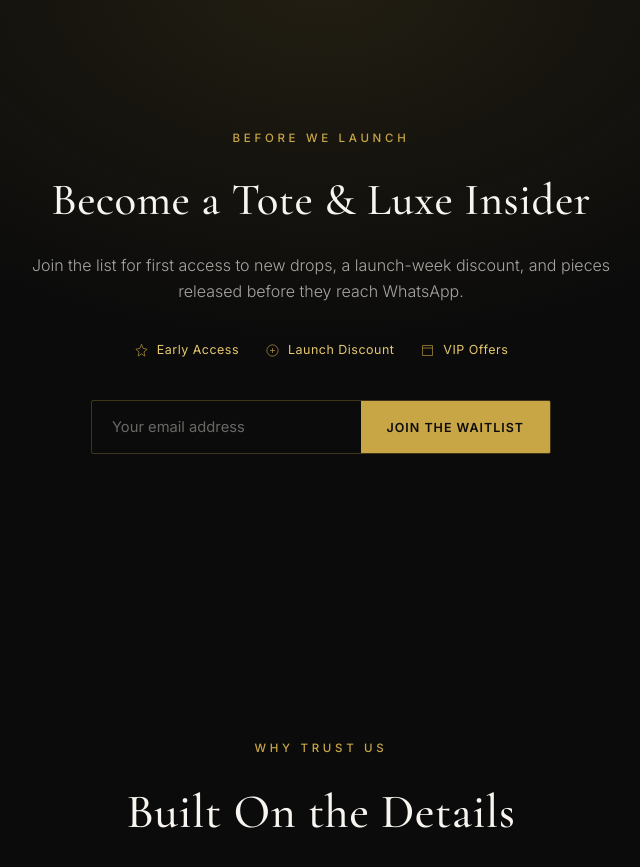
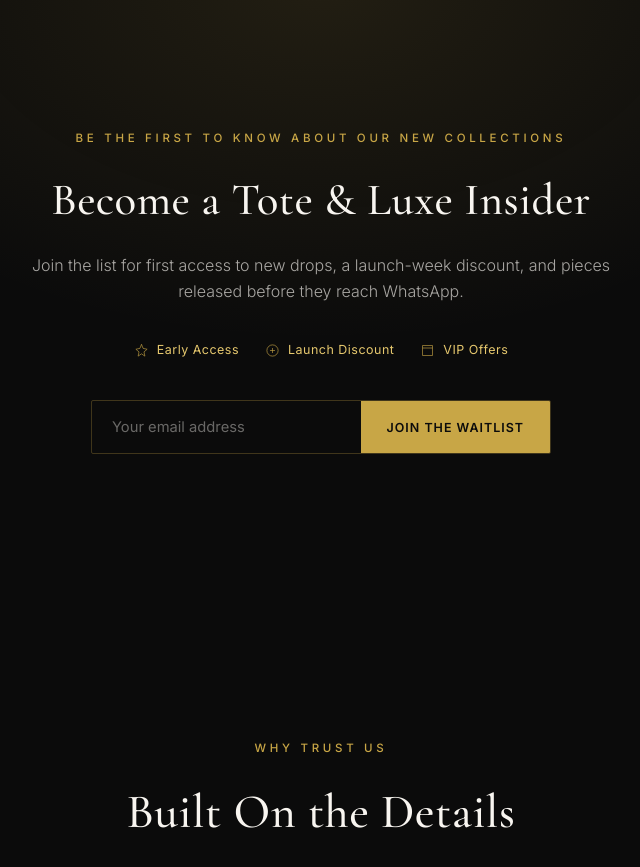
Before and after one commit to Emerald1996/Toteandluxefashion, a plain HTML site: page index.html in a window 1280 px wide. Shown: the part 5280-6147 px from the top of the page, without its empty margins (319-959 px from the left). Drawn offline with nearby package versions, Linux system fonts and the light colour scheme.

Commit message:
updated waitlist text

```diff
--- a/index.html
+++ b/index.html
@@ -408,7 +408,7 @@
     <!-- ================= WAITLIST ================= -->
     <section class="section-pad waitlist" id="waitlist">
         <div class="container">
-            <span class="eyebrow reveal">Before We Launch</span>
+            <span class="eyebrow reveal">Be the first to know about our new collections</span>
             <h2 class="reveal">Become a Tote &amp; Luxe Insider</h2>
             <p class="reveal">Join the list for first access to new drops, a launch-week discount, and pieces released
                 before they reach WhatsApp.</p>
```
